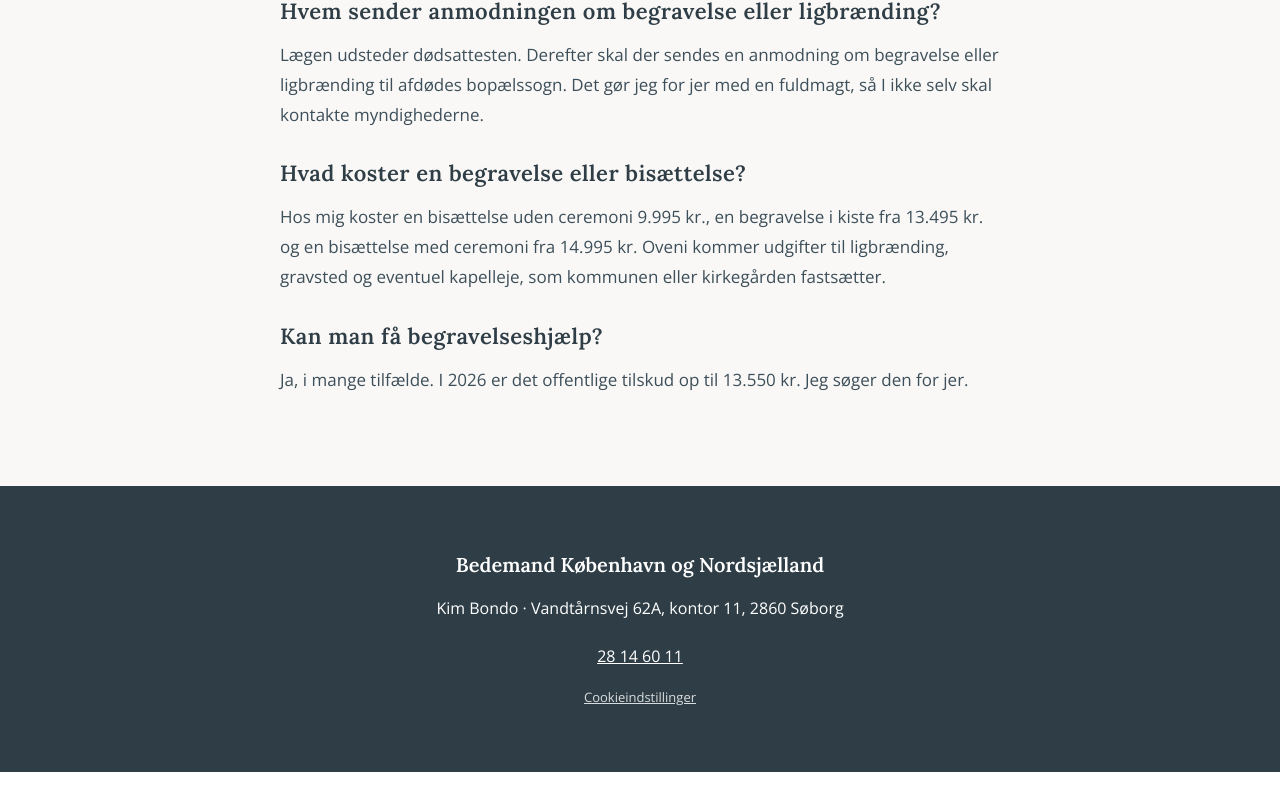
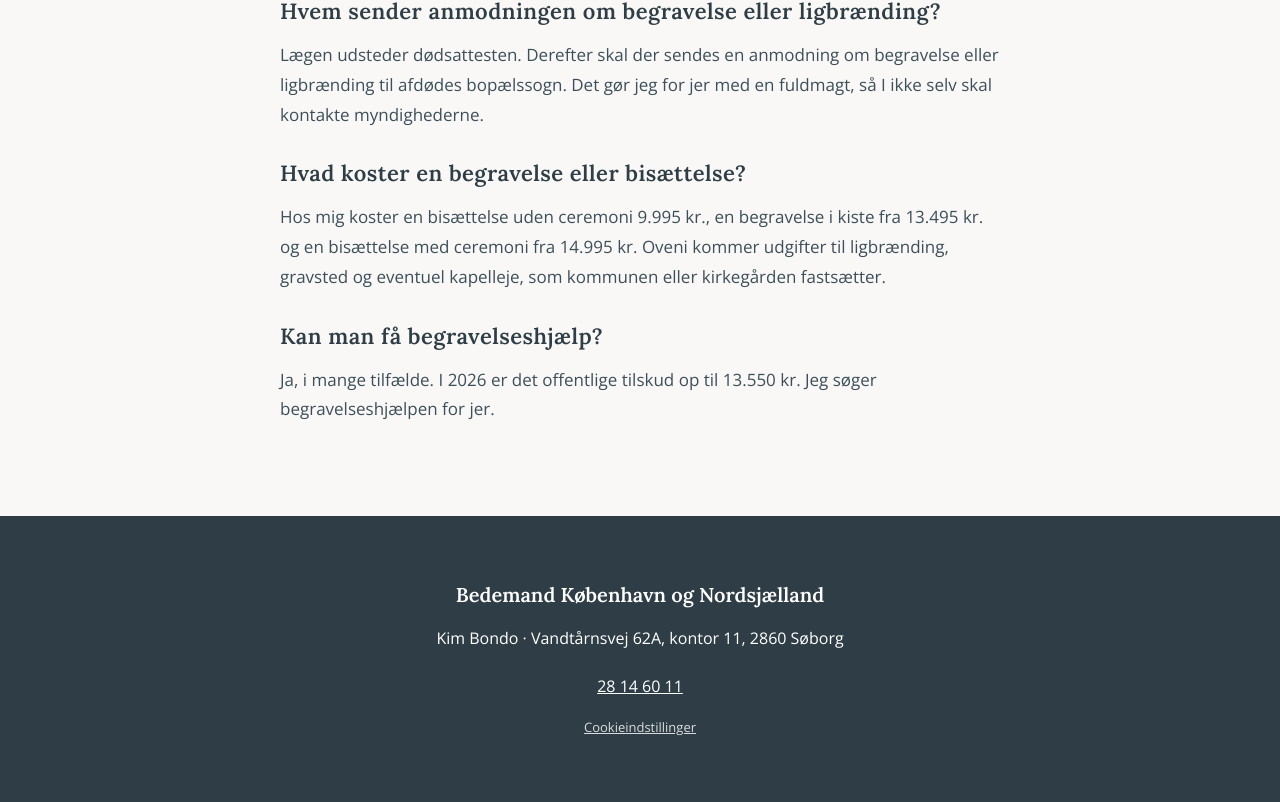
Before and after one commit to KimBondo/Bedemand-K-benhavn, a React (Vite) app in the folder client/: page /hvad-sker-der in a window 1280 px wide. Shown: the part 2159-2961 px from the top of the page. Before the commit the page ends 2931 px from the top, so only its background shows below. Built offline with nearby package versions, Linux system fonts and the light colour scheme.

Commit message:
hvad-sker-der: «Jeg søger begravelseshjælpen for jer»
Co-Authored-By: Claude Opus 5.5 <noreply@anthropic.com>
Claude-Session: https://claude.ai/code/session_01F6kLjEGrqw4xD5LBLrMpCs

```diff
--- a/client/src/pages/KimHvadSkerDer.tsx
+++ b/client/src/pages/KimHvadSkerDer.tsx
@@ -20,7 +20,7 @@ const FAQ = [
   { question: "Hvad skal man gøre først, når nogen dør?", answer: "Først skal en læge konstatere dødsfaldet og udstede dødsattesten. Derefter kan I ringe til mig, når I er klar. Jeg sender anmodningen om begravelse eller ligbrænding og hjælper jer med resten – i jeres tempo." },
   { question: "Hvem sender anmodningen om begravelse eller ligbrænding?", answer: "Lægen udsteder dødsattesten. Derefter skal der sendes en anmodning om begravelse eller ligbrænding til afdødes bopælssogn. Det gør jeg for jer med en fuldmagt, så I ikke selv skal kontakte myndighederne." },
   { question: "Hvad koster en begravelse eller bisættelse?", answer: "Hos mig koster en bisættelse uden ceremoni 9.995 kr., en begravelse i kiste fra 13.495 kr. og en bisættelse med ceremoni fra 14.995 kr. Oveni kommer udgifter til ligbrænding, gravsted og eventuel kapelleje, som kommunen eller kirkegården fastsætter." },
-  { question: "Kan man få begravelseshjælp?", answer: "Ja, i mange tilfælde. I 2026 er det offentlige tilskud op til 13.550 kr. Jeg søger den for jer." },
+  { question: "Kan man få begravelseshjælp?", answer: "Ja, i mange tilfælde. I 2026 er det offentlige tilskud op til 13.550 kr. Jeg søger begravelseshjælpen for jer." },
 ];
 
 export default function KimHvadSkerDer() {
```
